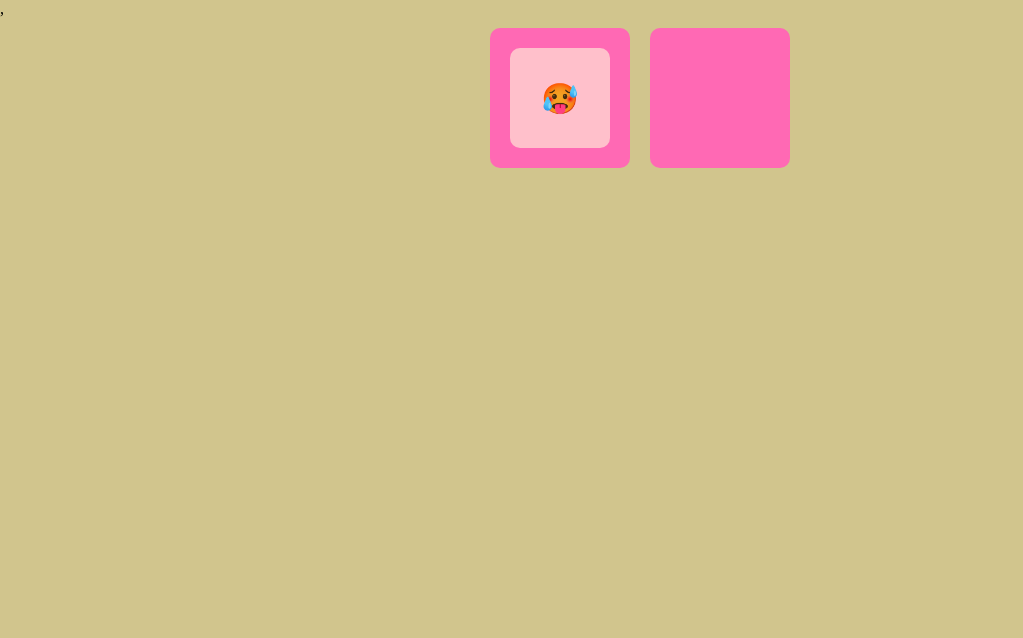
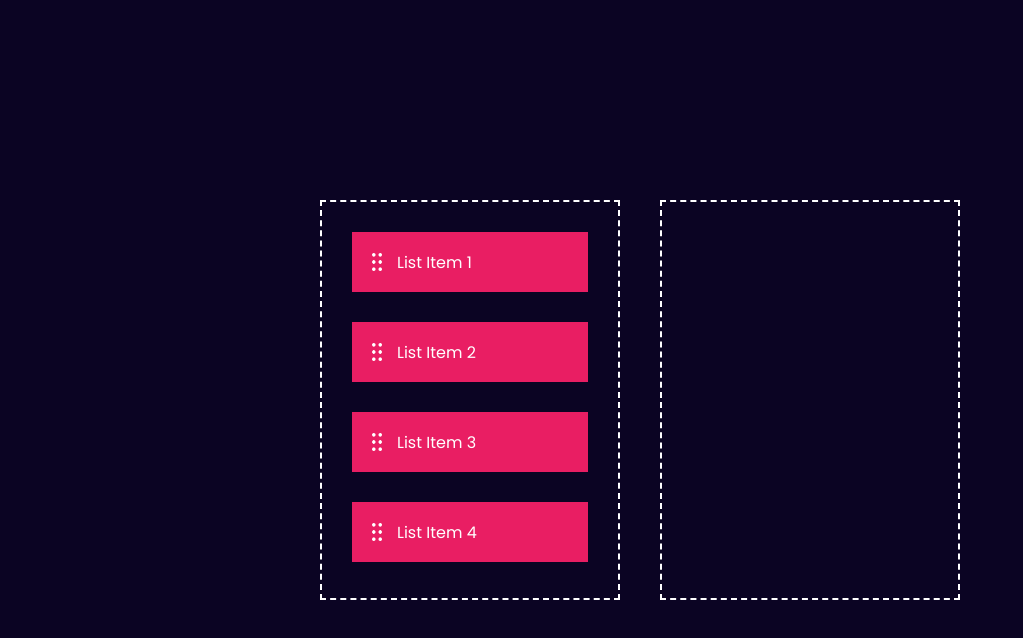
Before and after one commit to choitjddn0311/js_study, a plain HTML site: page drag_and_drop/index.html in a window 1280 px wide. Shown: the whole page, without its empty margins (0-1023 px from the left). Drawn offline with Linux system fonts and the light colour scheme.

Commit message:
feat : drag and drop with javaScript

```diff
--- a/drag_and_drop/index.html
+++ b/drag_and_drop/index.html
@@ -7,11 +7,14 @@
     <link rel="stylesheet" href="style.css">
 </head>
 <body>
-    ,<div class="body">
-        <div class="contain">
-            <button class="draggable item" draggable="true">🥵</button>
+    <div class="container">
+        <div id="left">
+            <div class="list" draggable="true"><img src="img/drag_drop_icon.png" > List Item 1</div>
+            <div class="list" draggable="true"><img src="img/drag_drop_icon.png" > List Item 2</div>
+            <div class="list" draggable="true"><img src="img/drag_drop_icon.png" > List Item 3</div>
+            <div class="list" draggable="true"><img src="img/drag_drop_icon.png" > List Item 4</div>
         </div>
-        <div class="contain2"></div>
+        <div id="right"></div>
     </div>
     <script src="script.js"></script>
 </body>
--- a/drag_and_drop/script.js
+++ b/drag_and_drop/script.js
@@ -1,26 +1,17 @@
-function console(e) {
-    if(document.querySelectorAll('p').length === 10) {
-        document.querySelectorAll('p').forEach(e => e.remove())
-    }
-    const p = document.createElement('p');
-    p.textContent = e;
-    document.body.append(p);
+let lists =  document.getElementsByClassName("list");
+let rightBox = document.getElementById("right");
+let leftBox = document.getElementById("left");
+
+for(list of lists) {
+    list.addEventListener("dragstart" , function(e) {
+        let selected = e.target;
+
+        rightBox.addEventListener("dragover" , function(e){
+            e.preventDefault();
+        });
+        rightBox.addEventListener("drop" , function(e){
+            rightBox.appendChild(selected);
+            selected = null;
+        })
+    })
 }
-const contain2 = document.querySelector(".contain2")
-const item = document.querySelector(".item");
-
-
-//드래그를 시작할때 발생하는 이벤트 dragstart
-// item.addEventListener("dragstart" , (e) => {
-//     console("드래그를 시작하면 발생하는 이벤트")
-// })
-
-//드래그 중일때 발생하는 이벤트 drag
-// item.addEventListener("drag" , (e) => {
-//     console("드래그를 하면 발생하는 이벤트")
-// })
-
-//드래그를 할때 이 영역에 닿으면 발생하는 이벤트 .dragenter
-// contain2.addEventListener("dragenter" , (e)=> {
-//     console("드래그 요소가 영역에 닿으면 발생하는 이벤트")
-// })
--- a/drag_and_drop/style.css
+++ b/drag_and_drop/style.css
@@ -1,33 +1,35 @@
+@import url('https://fonts.googleapis.com/css2?family=Poppins:ital,wght@0,100;0,200;0,300;0,400;0,500;0,600;0,700;0,800;0,900;1,100;1,200;1,300;1,400;1,500;1,600;1,700;1,800;1,900&display=swap');
 * {
     margin: 0;
     padding: 0;
     box-sizing: border-box;
+    font-family: 'Poppins' , sans-serif;
 }
-body {
-    background: #d1c58d;
-}
-.body {
+.container {
+    width: 100%;
+    min-height: 100vh;
+    background: #0b0423;
     display: flex;
     justify-content: center;
     align-items: center;
 }
-button {
-    width: 100px;
-    height: 100px;
-    border: none;
-    border-radius: 10px;
-    font-size: 30px;
-    background: pink;
+#left, #right {
+    width: 300px;
+    min-height: 400px;
+    margin: 20px;
+    border: 2px dashed #fff;
 }
-.contain {
-    margin: 10px;
-    padding: 20px;
-    background: hotpink;
-    border-radius: 10px;
+.list {
+    background: #e91e63;
+    height: 60px;
+    margin: 30px;
+    color: #fff;
+    display: flex;
+    align-items: center;
+    cursor: grab;
 }
-.contain2 {
-    margin: 10px;
-    padding: 70px;
-    background: hotpink;
-    border-radius: 10px;
+.list img {
+    width: 10px;
+    margin-right: 15px;
+    margin-left: 20px;
 }
```
Also changed, not shown: drag_and_drop/img/drag_drop_icon.png (added).
